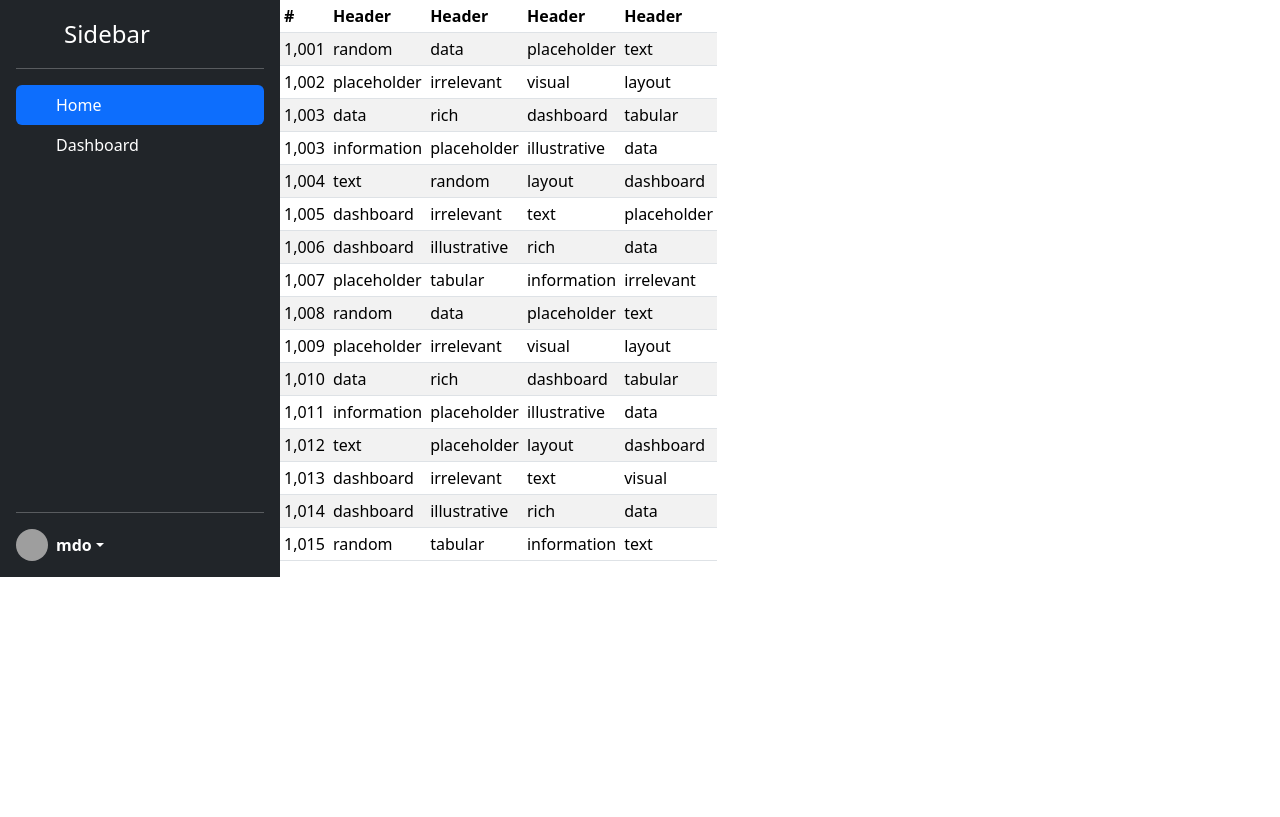
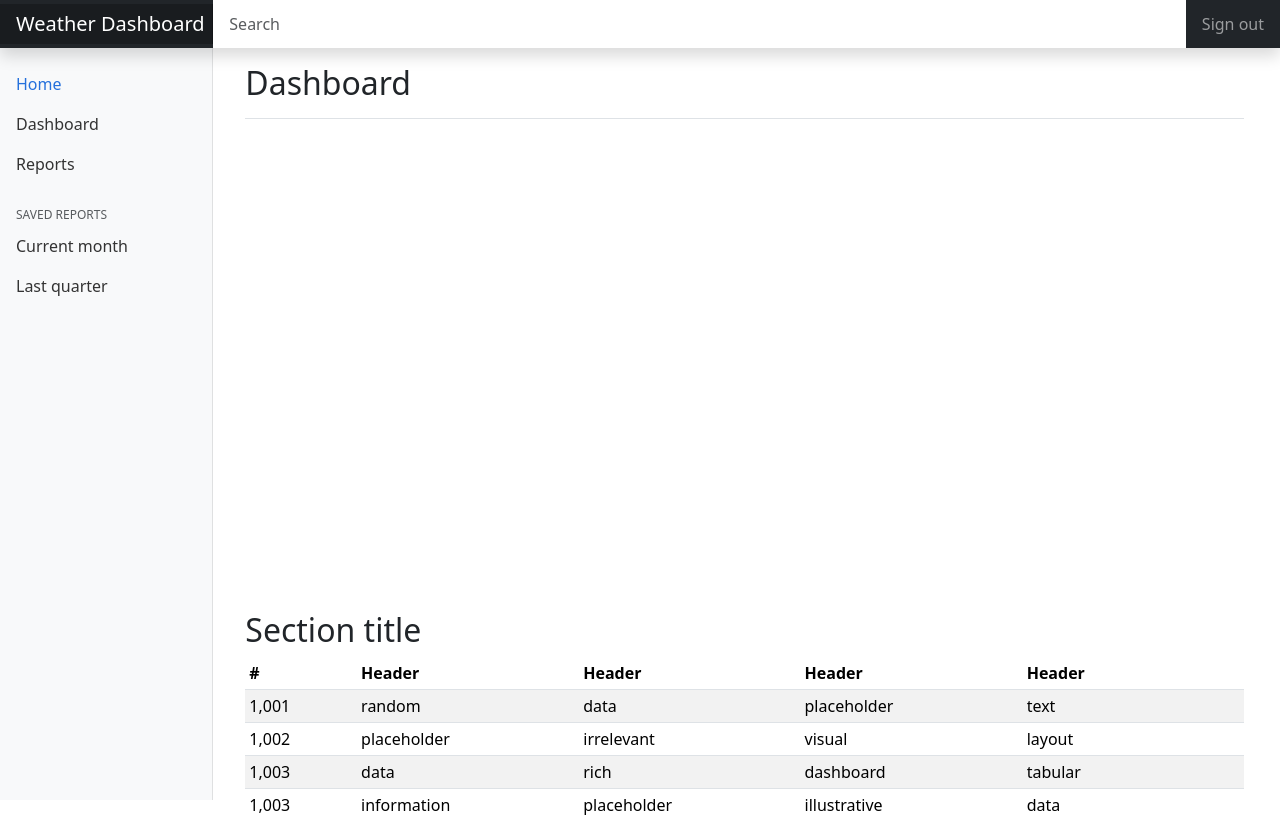
Before and after one commit to PancakesLmao/Weather-Dashboard, a React (Vite) app in the folder client/: page / in a window 1280 px wide. Shown: the top 817 px of the page. Built offline with nearby package versions, Linux system fonts and the light colour scheme; grey boxes are pictures that could not be loaded.

Commit message:
updated Header and fixed content

```diff
--- a/client/src/App.css
+++ b/client/src/App.css
@@ -1,3 +1,101 @@
-main {
-    display: flex;
+
+/* FONTS */
+body {
+  font-size: .875rem;
 }
+
+.feather {
+  width: 16px;
+  height: 16px;
+  vertical-align: text-bottom;
+}
+
+/*
+ * Sidebar
+ */
+
+.sidebar {
+  position: fixed;
+  top: 0;
+  /* rtl:raw:
+  right: 0;
+  */
+  bottom: 0;
+  left: 0;
+  z-index: 100; /* Behind the navbar */
+  padding: 48px 0 0; /* Height of navbar */
+  box-shadow: inset -1px 0 0 rgba(0, 0, 0, .1);
+}
+
+@media (max-width: 767.98px) {
+  .sidebar {
+    top: 5rem;
+  }
+}
+
+.sidebar-sticky {
+  position: relative;
+  top: 0;
+  height: calc(100vh - 48px);
+  padding-top: .5rem;
+  overflow-x: hidden;
+  overflow-y: auto; /* Scrollable contents if viewport is shorter than content. */
+}
+
+.sidebar .nav-link {
+  font-weight: 500;
+  color: #333;
+}
+
+.sidebar .nav-link .feather {
+  margin-right: 4px;
+  color: #727272;
+}
+
+.sidebar .nav-link.active {
+  color: #2470dc;
+}
+
+.sidebar .nav-link:hover .feather,
+.sidebar .nav-link.active .feather {
+  color: inherit;
+}
+
+.sidebar-heading {
+  font-size: .75rem;
+  text-transform: uppercase;
+}
+
+/*
+ * Navbar
+ */
+
+.navbar-brand {
+  padding-top: .75rem;
+  padding-bottom: .75rem;
+  font-size: 1rem;
+  background-color: rgba(0, 0, 0, .25);
+  box-shadow: inset -1px 0 0 rgba(0, 0, 0, .25);
+}
+
+.navbar .navbar-toggler {
+  top: .25rem;
+  right: 1rem;
+}
+
+.navbar .form-control {
+  padding: .75rem 1rem;
+  border-width: 0;
+  border-radius: 0;
+}
+
+.form-control-dark {
+  color: #fff;
+  background-color: rgba(255, 255, 255, .1);
+  border-color: rgba(255, 255, 255, .1);
+}
+
+.form-control-dark:focus {
+  border-color: transparent;
+  box-shadow: 0 0 0 3px rgba(255, 255, 255, .25);
+}
--- a/client/src/App.jsx
+++ b/client/src/App.jsx
@@ -1,6 +1,7 @@
 import { useState } from "react";
 import reactLogo from "./assets/react.svg";
 import viteLogo from "/vite.svg";
+import Header from "./components/Header";
 import Sidebar from "./components/Sidebar";
 import Content from "./components/Content";
 import "./App.css";
@@ -9,10 +10,13 @@
   return (
     <>
       <div>
-        <main>
-          <Sidebar />
-          <Content />
-        </main>
+        <Header/>
+        <div className="container-fluid">
+          <div className="row">
+            <Sidebar />
+            <Content />
+          </div>
+        </div>
       </div>
     </>
   );
--- a/client/src/components/Content.jsx
+++ b/client/src/components/Content.jsx
@@ -2,6 +2,22 @@
   return (
     <>
       <div>
+        <main className="col-md-9 ms-sm-auto col-lg-10 px-md-4">
+          <div className="d-flex justify-content-between flex-wrap flex-md-nowrap align-items-center pt-3 pb-2 mb-3 border-bottom">
+            <h1 className="h2">Dashboard</h1>
+            <div className="btn-toolbar mb-2 mb-md-0">
+              <div className="btn-group me-2"></div>
+            </div>
+          </div>
+
+          <canvas
+            className="my-4 w-100"
+            id="myChart"
+            width="900"
+            height="380"
+          ></canvas>
+
+          <h2>Section title</h2>
           <div className="table-responsive">
             <table className="table table-striped table-sm">
               <thead>
@@ -129,6 +145,7 @@
               </tbody>
             </table>
           </div>
+        </main>
       </div>
     </>
   );
--- /dev/null
+++ b/client/src/components/Header.jsx
@@ -0,0 +1,39 @@
+function Header() {
+  return (
+    <>
+      <div>
+        <header className="navbar navbar-dark sticky-top bg-dark flex-md-nowrap p-0 shadow">
+          <a className="navbar-brand col-md-3 col-lg-2 me-0 px-3" href="#">
+            Weather Dashboard
+          </a>
+          <button
+            className="navbar-toggler position-absolute d-md-none collapsed"
+            type="button"
+            data-bs-toggle="collapse"
+            data-bs-target="#sidebarMenu"
+            aria-controls="sidebarMenu"
+            aria-expanded="false"
+            aria-label="Toggle navigation"
+          >
+            <span className="navbar-toggler-icon"></span>
+          </button>
+          <input
+            className="form-control form-control-dark w-100"
+            type="text"
+            placeholder="Search"
+            aria-label="Search"
+          />
+          <div className="navbar-nav">
+            <div className="nav-item text-nowrap">
+              <a className="nav-link px-3" href="#">
+                Sign out
+              </a>
+            </div>
+          </div>
+        </header>
+      </div>
+    </>
+  );
+}
+
+export default Header;
--- a/client/src/components/Sidebar.jsx
+++ b/client/src/components/Sidebar.jsx
@@ -3,80 +3,62 @@
   return (
     <>
       <div>
-        <div
-          className="d-flex flex-column flex-shrink-0 p-3 text-white bg-dark"
-          style={{ width: "280px", height: "100%" }}
+        <nav
+          id="sidebarMenu"
+          className="col-md-3 col-lg-2 d-md-block bg-light sidebar collapse"
         >
-          <a
-            href="/"
-            className="d-flex align-items-center mb-3 mb-md-0 me-md-auto text-white text-decoration-none"
-          >
-            <svg className="bi me-2" width="40" height="32"></svg>
-            <span className="fs-4">Sidebar</span>
-          </a>
-          <hr />
-          <ul className="nav nav-pills flex-column mb-auto">
-            <li className="nav-item">
-              <a href="#" className="nav-link active" aria-current="page">
-                <svg className="bi me-2" width="16" height="16"></svg>
-                Home
-              </a>
-            </li>
-            <li>
-              <a href="#" className="nav-link text-white">
-                <svg className="bi me-2" width="16" height="16"></svg>
-                Dashboard
-              </a>
-            </li>
-          </ul>
-          <hr />
-          <div className="dropdown">
-            <a
-              href="#"
-              className="d-flex align-items-center text-white text-decoration-none dropdown-toggle"
-              id="dropdownUser1"
-              data-bs-toggle="dropdown"
-              aria-expanded="false"
-            >
-              <img
-                src={"https://github.com/mdo.png"}
-                alt=""
-                width="32"
-                height="32"
-                className="rounded-circle me-2"
-              />
-              <strong>mdo</strong>
-            </a>
-            <ul
-              className="dropdown-menu dropdown-menu-dark text-small shadow"
-              aria-labelledby="dropdownUser1"
-            >
-              <li>
-                <a className="dropdown-item" href="#">
-                  New project...
+          <div className="position-sticky pt-3">
+            <ul className="nav flex-column">
+              <li className="nav-item">
+                <a className="nav-link active" aria-current="page" href="#">
+                  <span data-feather="home"></span>
+                  Home
                 </a>
               </li>
-              <li>
-                <a className="dropdown-item" href="#">
-                  Settings
+
+              <li className="nav-item">
+                <a className="nav-link" href="#">
+                  <span data-feather="file"></span>
+                  Dashboard
                 </a>
               </li>
-              <li>
-                <a className="dropdown-item" href="#">
-                  Profile
+
+              <li className="nav-item">
+                <a className="nav-link" href="#">
+                  <span data-feather="bar-chart-2"></span>
+                  Reports
                 </a>
               </li>
-              <li>
-                <hr className="dropdown-divider" />
-              </li>
-              <li>
-                <a className="dropdown-item" href="#">
-                  Sign out
+
+            </ul>
+
+            <h6 className="sidebar-heading d-flex justify-content-between align-items-center px-3 mt-4 mb-1 text-muted">
+              <span>Saved reports</span>
+              <a
+                className="link-secondary"
+                href="#"
+                aria-label="Add a new report"
+              >
+                <span data-feather="plus-circle"></span>
+              </a>
+            </h6>
+            <ul className="nav flex-column mb-2">
+              <li className="nav-item">
+                <a className="nav-link" href="#">
+                  <span data-feather="file-text"></span>
+                  Current month
                 </a>
               </li>
+              <li className="nav-item">
+                <a className="nav-link" href="#">
+                  <span data-feather="file-text"></span>
+                  Last quarter
+                </a>
+              </li>
+
             </ul>
           </div>
-        </div>
+        </nav>
       </div>
     </>
   );
```
Lines whose indentation alone changed are shown as unchanged.
